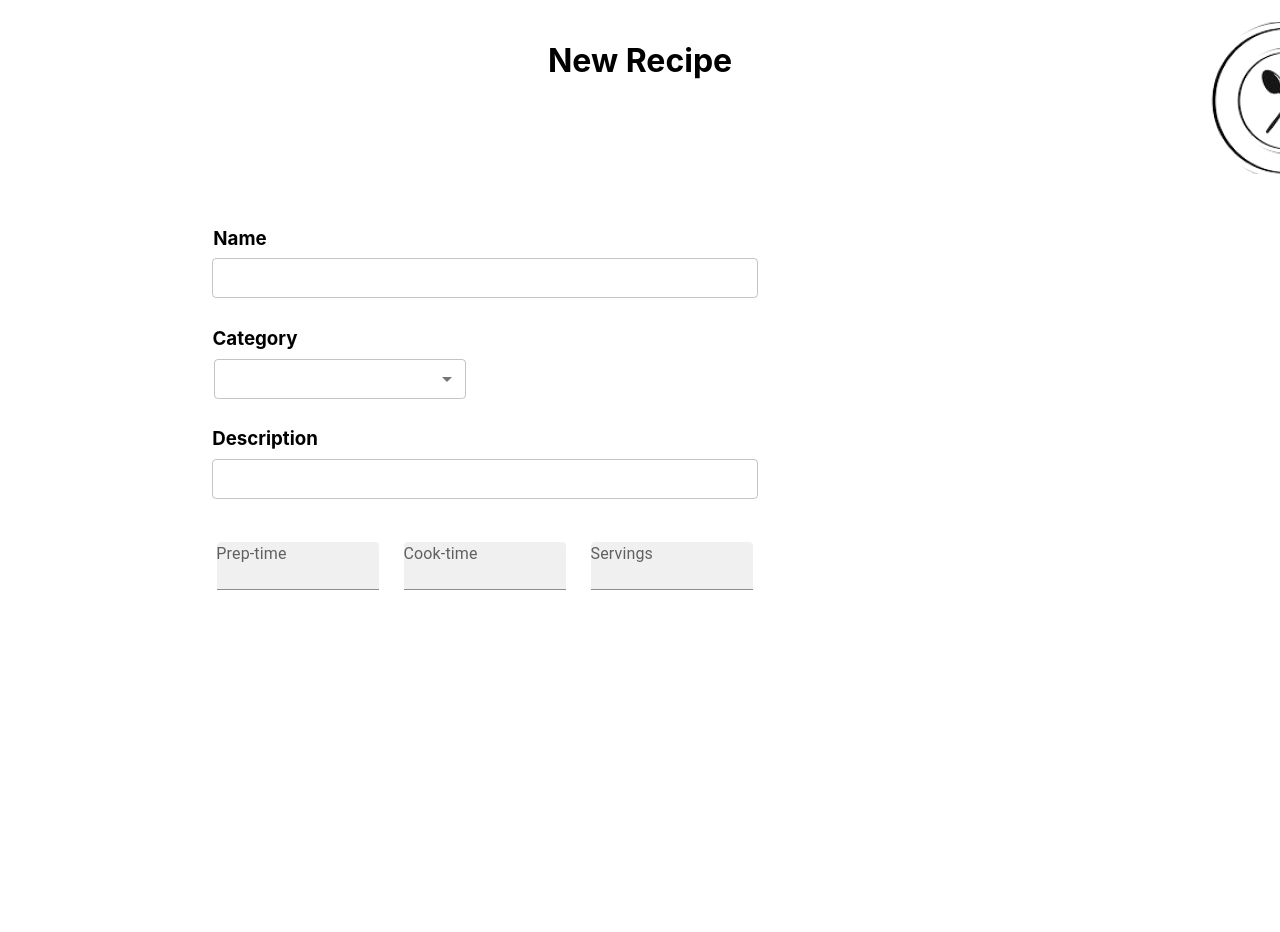
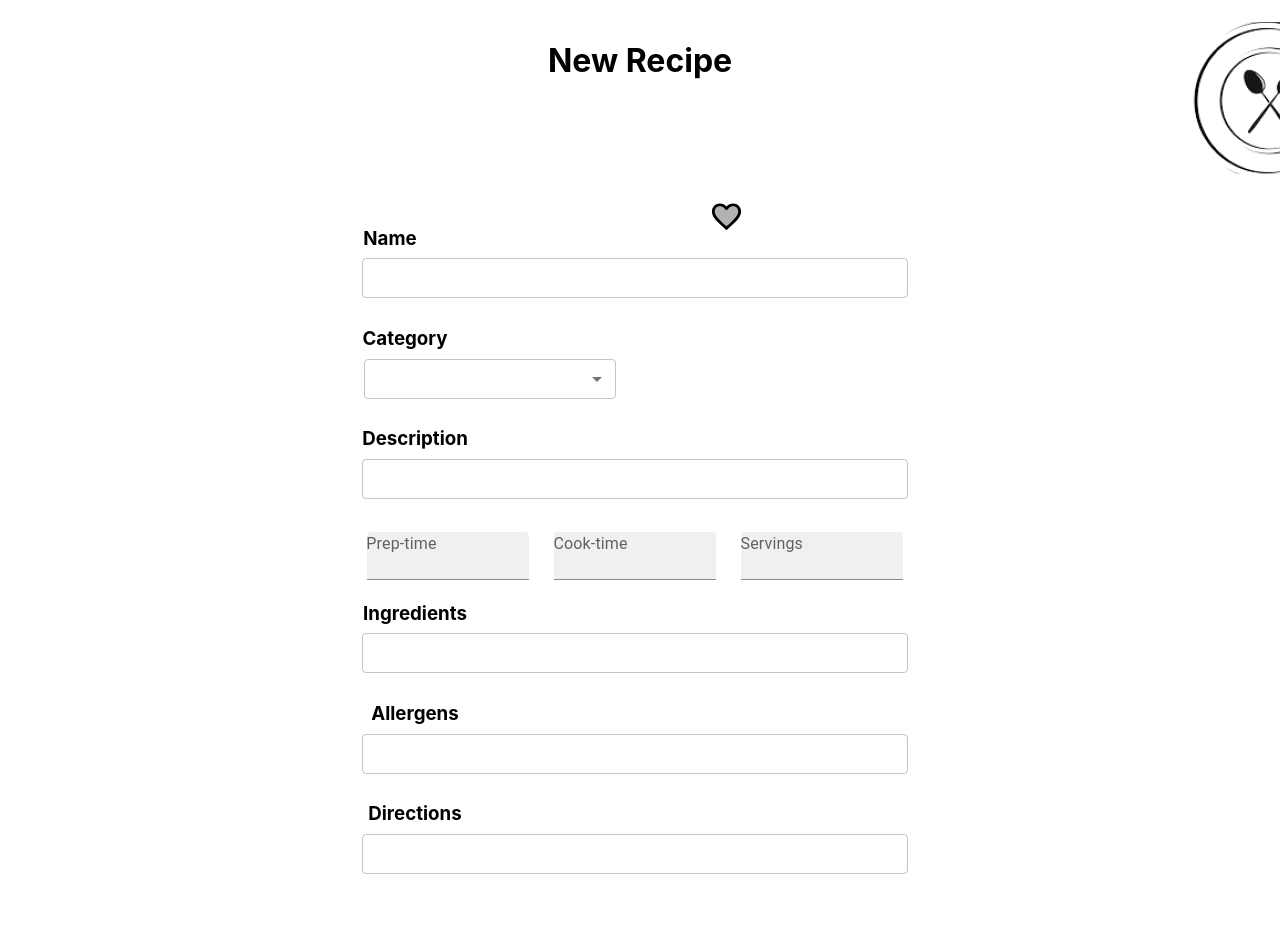
Before and after one commit to tussiri/Capstone-V2, a React (Create React App) app in the folder liftoff-recipe-app/: page / in a window 1280 px wide. Shown: the top 932 px of the page. Before the commit the page ends 800 px from the top, so only its background shows below. Built offline with nearby package versions, Linux system fonts and the light colour scheme.

Commit message:
Added Ingredients, Allergens, Directions, Favorite Icon and Submit Button

```diff
--- a/liftoff-recipe-app/src/Pages/NewRecipePage.jsx
+++ b/liftoff-recipe-app/src/Pages/NewRecipePage.jsx
@@ -4,6 +4,8 @@ import Logo from "../Assets/logo-removebg-preview 1.png";
 import TextField from "@mui/material/TextField";
 import Box from "@mui/material/Box";
 import MenuItem from "@mui/material/MenuItem";
+import Button from "@mui/material/Button";
+import FavoriteTwoToneIcon from "@mui/icons-material/FavoriteTwoTone";
 
 function NewRecipePage() {
   const categories = [
@@ -36,6 +38,13 @@ function NewRecipePage() {
       label: "Dessert",
     },
   ];
+
+  const [flag, setFlag] = React.useState(true);
+
+  const handleClick = () => {
+    setFlag(!flag);
+  };
+
   return (
     <>
       <h1
@@ -54,12 +63,16 @@ function NewRecipePage() {
         maxWidth="30"
         style={{ position: "relative", top: "-60px", left: "650px" }}
       ></img>
-
+      <FavoriteTwoToneIcon
+        onClick={handleClick}
+        style={flag ? { color: "black" } : { color: "crimson" }}
+        fontSize="large"
+      />
       <h3
         style={{
           position: "relative",
           top: "-30px",
-          left: "-400px",
+          left: "-250px",
         }}
       >
         Name
@@ -73,7 +86,7 @@ function NewRecipePage() {
           width: "54ch",
           position: "relative",
           top: "-40px",
-          left: "-155px",
+          left: "-5px",
         }}
       />
 
@@ -81,7 +94,7 @@ function NewRecipePage() {
         style={{
           position: "relative",
           top: "-30px",
-          left: "-385px",
+          left: "-235px",
         }}
       >
         Category
@@ -95,7 +108,7 @@ function NewRecipePage() {
           width: "25ch",
           position: "relative",
           top: "-40px",
-          left: "-300px",
+          left: "-150px",
         }}
       >
         {categories.map((option) => (
@@ -109,7 +122,7 @@ function NewRecipePage() {
         style={{
           position: "relative",
           top: "-30px",
-          left: "-375px",
+          left: "-225px",
         }}
       >
         Description
@@ -124,15 +137,15 @@ function NewRecipePage() {
           width: "54ch",
           position: "relative",
           top: "-40px",
-          left: "-155px",
+          left: "-5px",
         }}
       />
 
       <div
         style={{
           position: "relative",
-          top: "-10px",
-          left: "-155px",
+          top: "-20px",
+          left: "-5px",
         }}
       >
         <TextField
@@ -166,6 +179,80 @@ function NewRecipePage() {
           }}
         />
       </div>
+
+      <h3
+        style={{
+          position: "relative",
+          top: "-30px",
+          left: "-225px",
+        }}
+      >
+        Ingredients
+      </h3>
+
+      <TextField
+        id="outlined-multiline-flexible"
+        size="small"
+        multiline
+        maxRows={5}
+        style={{
+          width: "54ch",
+          position: "relative",
+          top: "-40px",
+          left: "-5px",
+        }}
+      />
+
+      <h3
+        style={{
+          position: "relative",
+          top: "-30px",
+          left: "-225px",
+        }}
+      >
+        Allergens
+      </h3>
+
+      <TextField
+        id="outlined-basic"
+        variant="outlined"
+        size="small"
+        style={{
+          width: "54ch",
+          position: "relative",
+          top: "-40px",
+          left: "-5px",
+        }}
+      />
+
+      <h3
+        style={{
+          position: "relative",
+          top: "-30px",
+          left: "-225px",
+        }}
+      >
+        Directions
+      </h3>
+
+      <TextField
+        id="outlined-multiline-flexible"
+        size="small"
+        multiline
+        maxRows={5}
+        style={{
+          width: "54ch",
+          position: "relative",
+          top: "-40px",
+          left: "-5px",
+        }}
+      />
+
+      <div style={{ position: "relative", top: "20px" }}>
+        <Button variant="contained" color="success">
+          Submit
+        </Button>
+      </div>
     </>
   );
 }
```
